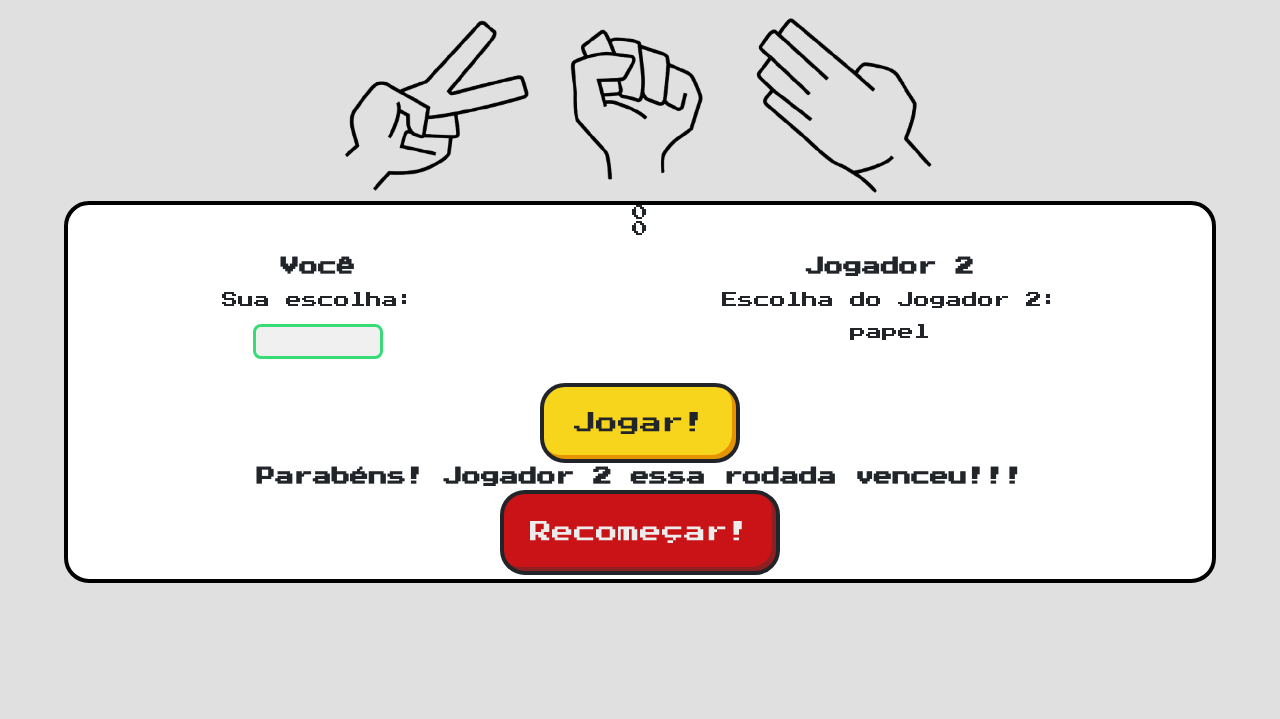
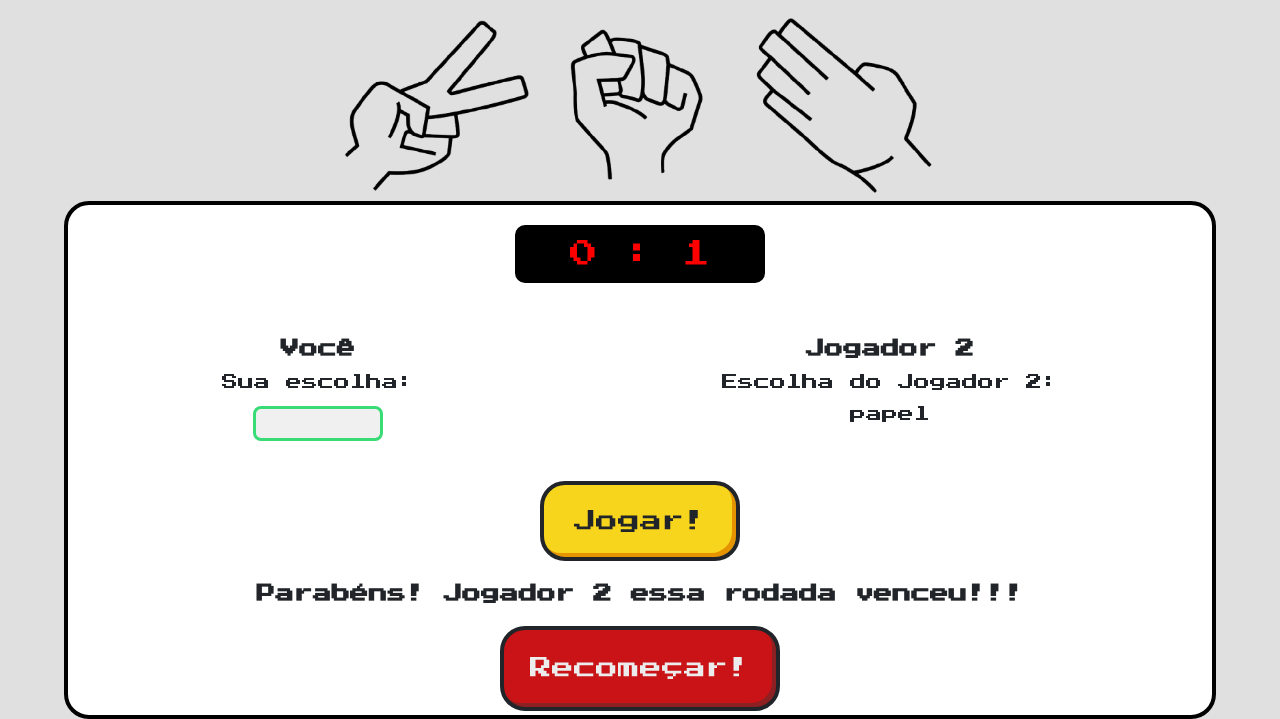
Before and after one commit to KauanAnjos/Atividade-de-programacao-funcional, a plain HTML site: page index.html in a window 1280 px wide. Both pictures are taken after a click on the button "Jogar!". Shown: the part 86-805 px from the top of the page. Drawn offline with Linux system fonts and the light colour scheme.

Commit message:
Finalizando o codigo com ajustes e adicionando o sistema de pontuação na interface

```diff
--- a/index.html
+++ b/index.html
@@ -24,8 +24,7 @@
         <div id="jogo">
 
             <div id="placar">
-                <p id="pontosjogador1"></p>
-                <p id="pontosjogador2"></p>
+                0 : 0
             </div>
 
             <div class="inputsJogo">
--- a/main.js
+++ b/main.js
@@ -8,10 +8,11 @@ function decideGanhador(jogador1, jogador2, regraVencedor) {
 
 const regra = (jogador1, jogador2) => {
     if (jogador1 === jogador2) return "Ninguém ganhou! Deu empate :)"
+    console.log(jogador1, jogador2)
     if ((jogador1 === "pedra" && jogador2 === "tesoura") ||
         (jogador1 === "tesoura" && jogador2 === "papel") ||
         (jogador1 === "papel" && jogador2 === "pedra")) {
-            return "Parabéns! Jogador 1 venceu essa rodada!!!"
+            return "Parabéns! Você venceu essa rodada!!!"
         } else {
             return "Parabéns! Jogador 2 essa rodada venceu!!!"
         }
@@ -22,11 +23,12 @@ function criarPlacar() {
     let jogador2Vitorias = 0
 
     return function(vencedor) {
-        if (vencedor === "Parabéns! Você venceu essa rodada!!!") {
+        if (vencedor === "Parabéns! Jogador 1 venceu essa rodada!!!") {
             jogador1Vitorias++
-        } else if (vencedor === "Parabéns! o Jogador 2 venceu essa rodada!!!") {
+        } else if (vencedor === "Parabéns! Jogador 2 essa rodada venceu!!!") {
             jogador2Vitorias++
         }
+        console.log(jogador1Vitorias, jogador2Vitorias)
         return {jogador1Vitorias, jogador2Vitorias}
     }
 }
@@ -54,7 +56,6 @@ function jogar() {
         console.log(`ATENCION PARA O RESULTADO: ${vencedor}`)
 
         const {jogador1Vitorias, jogador2Vitorias} = atualizarPlacar(vencedor)
-        document.getElementById('pontosjogador1').innerHTML = `${jogador1Vitorias}`
-        document.getElementById('pontosjogador2').innerHTML = `${jogador2Vitorias}`
         console.log(`Placar: Jogador 1 ${jogador1Vitorias}, Jogador 2: ${jogador2Vitorias}`)
+        document.getElementById('placar').textContent = `${jogador1Vitorias} : ${jogador2Vitorias}`
     }
--- a/style.css
+++ b/style.css
@@ -33,10 +33,21 @@ header img {
     display: flex;
     flex-direction: column;
     align-items: center;
+    gap: 16px;
 
     background-color: white;
     border-radius: 25px;
     border: 4px solid black;
+}
+
+#placar {
+    background-color: black;
+    border-radius: 10px;
+    padding: 15px 10px;
+    margin: 20px;
+    width: 250px;
+    color: red;
+    font-size: 28px;
 }
 
 .inputsJogo {
@@ -76,6 +87,10 @@ header img {
     margin: 4px;
 }
 
+#resultado {
+    margin: 3px;
+}
+
 #butaoRecomecar {
     height: 85px;
     width: 280px;
```
